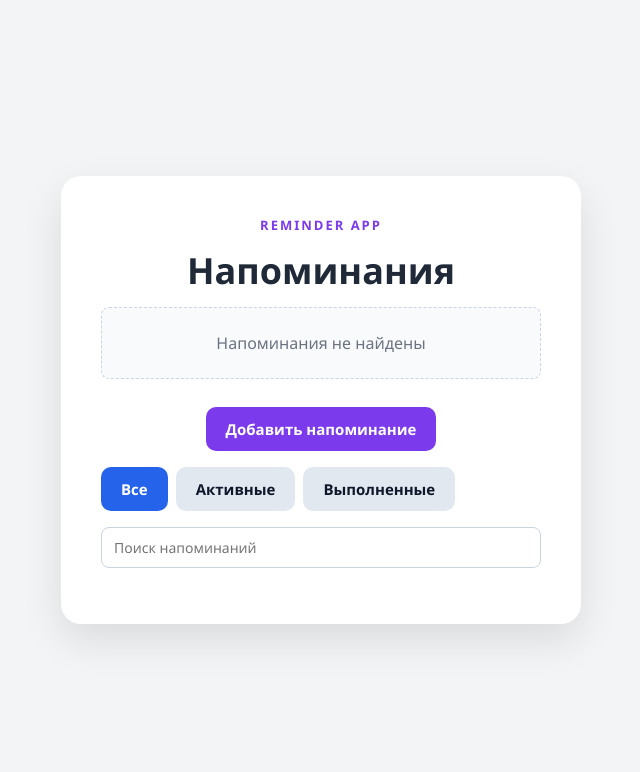
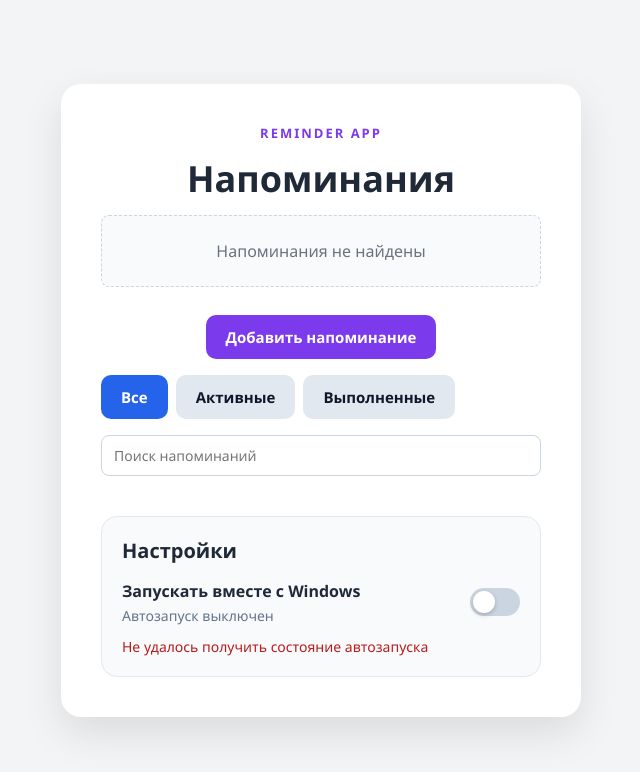
Before and after one commit to askly8390/reminder-app, a Vue app: page / in a window 1280 px wide. Shown: the top 772 px of the page, without its empty margins (319-959 px from the left). Built offline with nearby package versions, Linux system fonts and the light colour scheme.

Commit message:
feat: add auto-launch setting

```diff
--- a/src/renderer/src/App.vue
+++ b/src/renderer/src/App.vue
@@ -33,6 +33,9 @@ const editingReminderId = ref<number | null>(null)
 const reminders = ref<Reminder[]>(loadReminders())
 const reminderFilter = ref<ReminderFilter>('all')
 const reminderSearchQuery = ref('')
+const isAutoLaunchEnabled = ref(false)
+const isAutoLaunchLoading = ref(true)
+const autoLaunchError = ref('')
 const filteredReminders = computed(() => {
   const searchQuery = reminderSearchQuery.value.trim().toLowerCase()
 
@@ -149,11 +152,37 @@ const checkReminders = (): void => {
   })
 }
 
+const loadAutoLaunch = async (): Promise<void> => {
+  try {
+    isAutoLaunchEnabled.value = await window.api.getAutoLaunch()
+  } catch {
+    autoLaunchError.value = 'Не удалось получить состояние автозапуска'
+  } finally {
+    isAutoLaunchLoading.value = false
+  }
+}
+
+const toggleAutoLaunch = async (): Promise<void> => {
+  const nextValue = !isAutoLaunchEnabled.value
+
+  isAutoLaunchLoading.value = true
+  autoLaunchError.value = ''
+
+  try {
+    isAutoLaunchEnabled.value = await window.api.setAutoLaunch(nextValue)
+  } catch {
+    autoLaunchError.value = 'Не удалось изменить настройку автозапуска'
+  } finally {
+    isAutoLaunchLoading.value = false
+  }
+}
 let reminderCheckInterval: ReturnType<typeof setInterval> | undefined
 
 onMounted(() => {
   checkReminders()
   reminderCheckInterval = setInterval(checkReminders, 1000)
+
+  void loadAutoLaunch()
 })
 
 onUnmounted(() => {
@@ -246,6 +275,35 @@ onUnmounted(() => {
         </button>
         <button type="button" @click="closeForm">Закрыть</button>
       </form>
+      <section class="settings-card">
+        <h2>Настройки</h2>
+
+        <div class="settings-row">
+          <div class="settings-info">
+            <strong>Запускать вместе с Windows</strong>
+            <span>
+              {{ isAutoLaunchEnabled ? 'Автозапуск включён' : 'Автозапуск выключен' }}
+            </span>
+          </div>
+
+          <button
+            type="button"
+            role="switch"
+            class="auto-launch-toggle"
+            :class="{ 'auto-launch-toggle--active': isAutoLaunchEnabled }"
+            :aria-checked="isAutoLaunchEnabled"
+            :disabled="isAutoLaunchLoading"
+            aria-label="Запускать вместе с Windows"
+            @click="toggleAutoLaunch"
+          >
+            <span class="auto-launch-toggle__thumb"></span>
+          </button>
+        </div>
+
+        <p v-if="autoLaunchError" class="settings-error">
+          {{ autoLaunchError }}
+        </p>
+      </section>
     </section>
   </main>
 </template>
@@ -445,4 +503,75 @@ button {
   color: #64748b;
   text-align: center;
 }
+
+.settings-card {
+  margin-top: 24px;
+  padding: 20px;
+  border: 1px solid #e2e8f0;
+  border-radius: 16px;
+  background: #f8fafc;
+  text-align: left;
+}
+
+.settings-card h2 {
+  margin: 0 0 16px;
+  font-size: 20px;
+}
+
+.settings-row {
+  display: flex;
+  align-items: center;
+  justify-content: space-between;
+  gap: 20px;
+}
+
+.settings-info {
+  display: grid;
+  gap: 4px;
+}
+
+.settings-info span {
+  color: #64748b;
+  font-size: 14px;
+}
+
+.auto-launch-toggle {
+  position: relative;
+  flex-shrink: 0;
+  width: 50px;
+  height: 28px;
+  padding: 3px;
+  border-radius: 999px;
+  background: #cbd5e1;
+  transition: background-color 0.2s;
+}
+
+.auto-launch-toggle--active {
+  background: #7c3aed;
+}
+
+.auto-launch-toggle__thumb {
+  display: block;
+  width: 22px;
+  height: 22px;
+  border-radius: 50%;
+  background: #ffffff;
+  box-shadow: 0 2px 5px rgb(0 0 0 / 20%);
+  transition: transform 0.2s;
+}
+
+.auto-launch-toggle--active .auto-launch-toggle__thumb {
+  transform: translateX(22px);
+}
+
+.auto-launch-toggle:disabled {
+  cursor: wait;
+  opacity: 0.6;
+}
+
+.settings-error {
+  margin: 12px 0 0;
+  color: #b91c1c;
+  font-size: 14px;
+}
 </style>
```
